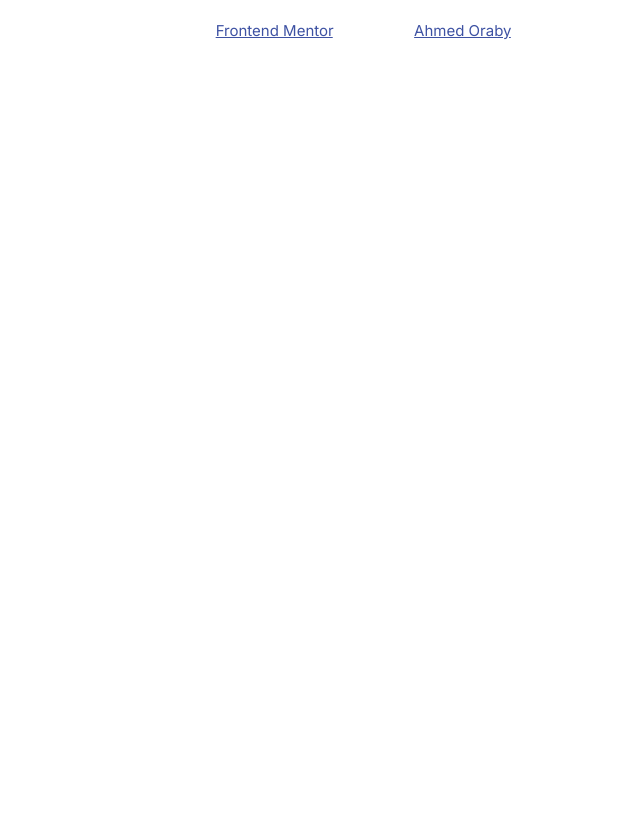
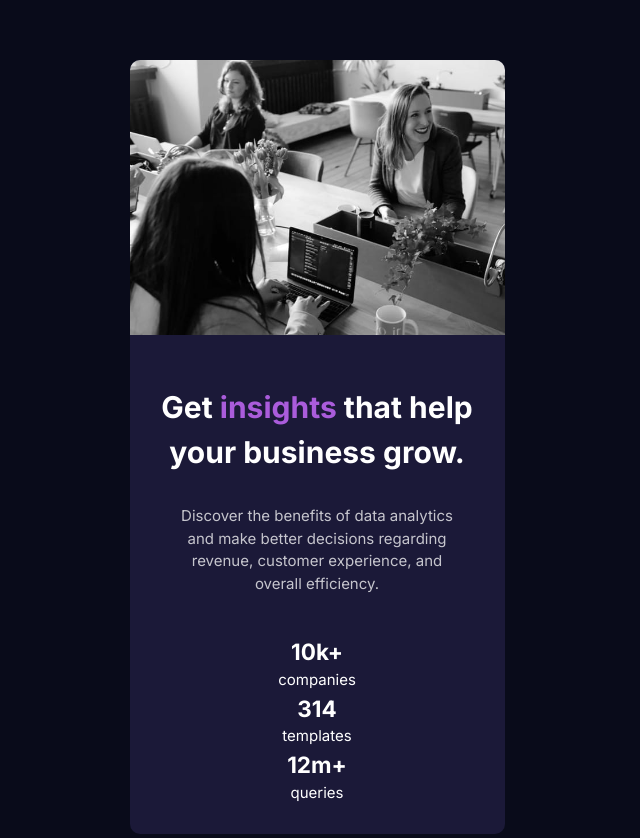
Before and after one commit to Ahmed-Oraby/Stats-preview-card, a plain HTML site: page index.html in a window 1280 px wide. Shown: the top 838 px of the page, without its empty margins (323-963 px from the left). Before the commit the page ends 800 px from the top, so only its background shows below. Drawn offline with nearby package versions, Linux system fonts and the light colour scheme.

Commit message:
Define the card styles.

```diff
--- a/index.html
+++ b/index.html
@@ -22,6 +22,39 @@
         <title>Frontend Mentor | Stats preview card component</title>
     </head>
     <body>
+        <div class="container">
+            <div class="card grid">
+                <img
+                    class="card__image"
+                    src="images/image-header-mobile.jpg"
+                    alt="people talking at work"
+                />
+                <div class="card__body">
+                    <h1 class="card__title">
+                        Get <span class="highlight">insights</span> that help your business grow.
+                    </h1>
+                    <p class="card__text">
+                        Discover the benefits of data analytics and make better decisions regarding
+                        revenue, customer experience, and overall efficiency.
+                    </p>
+                    <div class="card__stats">
+                        <div class="stats">
+                            <h2 class="stats__number">10k+</h2>
+                            <p class="stats__title">companies</p>
+                        </div>
+                        <div class="stats">
+                            <h2 class="stats__number">314</h2>
+                            <p class="stats__title">templates</p>
+                        </div>
+                        <div class="stats">
+                            <h2 class="stats__number">12m+</h2>
+                            <p class="stats__title">queries</p>
+                        </div>
+                    </div>
+                </div>
+            </div>
+        </div>
+
         <footer>
             <div class="attribution">
                 Challenge by
--- a/style.css
+++ b/style.css
@@ -26,7 +26,54 @@ body {
     font-family: "Inter", sans-serif;
     font-size: 1.5rem;
     line-height: 1.5;
+}
+
+.container {
+    background-color: var(--color-main-bg);
+    margin: 0 auto;
+    padding: 6rem 2rem;
+}
+
+.grid {
+    display: grid;
+    grid-template-columns: minmax(0, 1fr);
+}
+
+/* Card styles */
+.card {
+    max-width: 375px;
+    background-color: var(--color-card-bg);
     color: #fff;
+    text-align: center;
+    margin: 0 auto;
+    border-radius: 10px;
+    overflow: hidden;
+}
+
+.card__image {
+    width: 100%;
+}
+
+.card__body {
+    padding: 3rem;
+}
+
+.card__title {
+    font-size: 3rem;
+}
+
+.card__text {
+    color: var(--color-main-p);
+    padding: 1rem 1rem 4rem;
+}
+
+.card__stats {
+    display: flex;
+    flex-direction: column;
+}
+
+.highlight {
+    color: var(--color-accent);
 }
 
 /* attribution styles */
```
